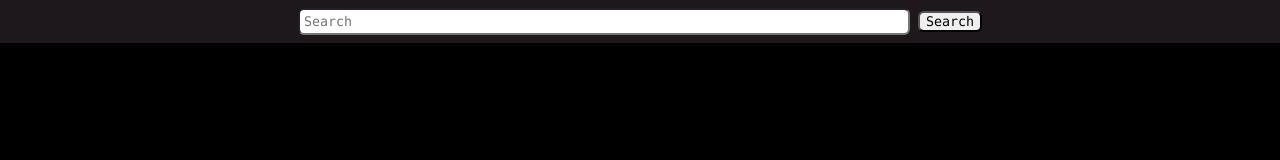
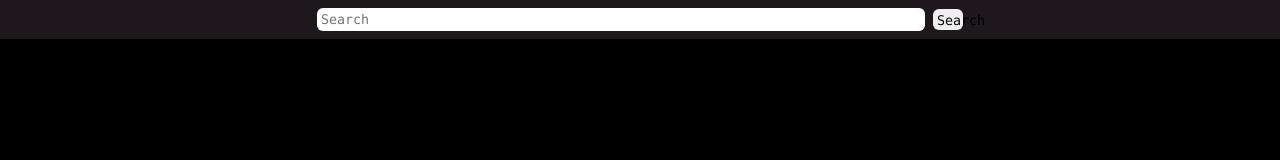
Before and after one commit to fedulovs/find-movies, a React (Vite) app: page / in a window 1280 px wide. Shown: the top 160 px of the page. Built offline with nearby package versions, Linux system fonts and the light colour scheme.

Commit message:
Fix search styles

```diff
--- a/src/App.css
+++ b/src/App.css
@@ -20,6 +20,7 @@
 .search-input,
 .search-button {
     max-height: 30px;
+    border: none;
 }
 
 .search-input {
@@ -30,8 +31,11 @@
 }
 
 .search-button {
+    width: 30px;
+    padding: 4px 2px 2px 4px;
     cursor: pointer;
     border-radius: 6px;
+    align-items: center;
 }
 
 .movies-container {
```
